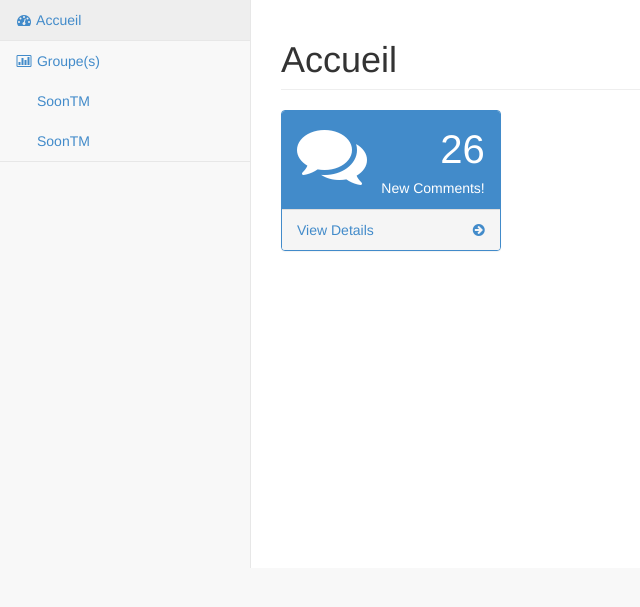
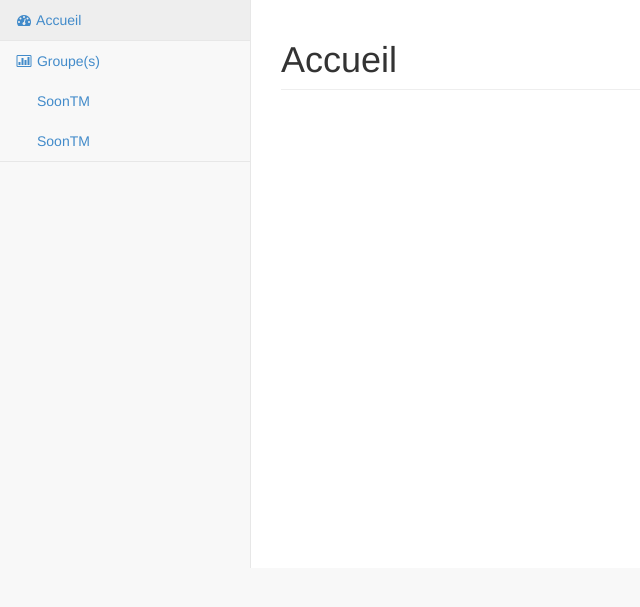
Before and after one commit to fvidalfacal/ComApp, a PHP site: page / in a window 1280 px wide. Shown: the part 51-658 px from the top of the page, without its empty margins (0-640 px from the left). Run offline with PHP 8.4, Linux system fonts and the light colour scheme; a user stored in the database is signed in.

Commit message:
* Some change

```diff
--- a/index.php
+++ b/index.php
@@ -118,28 +118,7 @@
             </div>
             <!-- /.row -->
             <div class="row">
-                <div class="col-lg-3 col-md-6">
-                    <div class="panel panel-primary">
-                        <div class="panel-heading">
-                            <div class="row">
-                                <div class="col-xs-3">
-                                    <i class="fa fa-comments fa-5x"></i>
-                                </div>
-                                <div class="col-xs-9 text-right">
-                                    <div class="huge">26</div>
-                                    <div>New Comments!</div>
-                                </div>
-                            </div>
-                        </div>
-                        <a href="#">
-                            <div class="panel-footer">
-                                <span class="pull-left">View Details</span>
-                                <span class="pull-right"><i class="fa fa-arrow-circle-right"></i></span>
-                                <div class="clearfix"></div>
-                            </div>
-                        </a>
-                    </div>
-                </div>
+
 
 
             </div>
--- a/logout.php
+++ b/logout.php
@@ -7,7 +7,7 @@ session_destroy();
 <html xmlns="http://www.w3.org/1999/xhtml">
     <head>
         <meta charset="utf-8"/>
-        <meta http-equiv="Refresh" content="2;URL=index.php"/>
+        <meta http-equiv="Refresh" content="0;URL=index.php"/>
         <title>Redirection</title>
         <?php
         include('include/css.inc.html');
```
